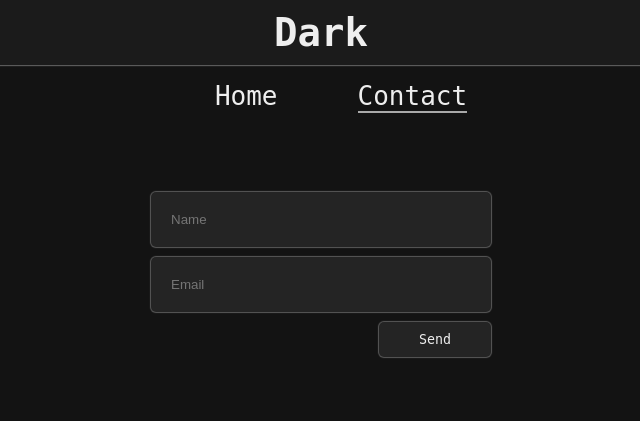
After one commit to H1ra1/cursoEH, a Django app: page /contact/ in a window 1280 px wide. The commit adds this page. Shown: the top 421 px of the page, without its empty margins (319-959 px from the left). Run offline with Django 3.2, Linux system fonts and the light colour scheme.

Commit message:
criar novo projeto e adicionar duas páginas e arquivo estático

```diff
--- /dev/null
+++ b/d401-python/myproj/myapp/static/main.css
@@ -0,0 +1,105 @@
+body {
+    margin: 0;
+    background-color: rgb(19, 19, 19);
+}
+
+header {
+    display: flex;
+    justify-content: center;
+    background-color: rgb(27, 27, 27);
+    align-items: flex-end;
+    box-shadow: 0px 0px 1px 1px rgba(255, 255, 255, 0.3)
+}
+
+header h1{
+    margin: 0;
+    font-family: monospace;
+    color: #eee;
+    padding: 10px;
+    font-size: 3em
+}
+
+nav ul {
+    display: flex;
+    justify-content: center;
+    list-style: none;
+}
+
+nav ul li {
+    padding: 0px 40px;
+}
+
+nav ul li a{
+    text-decoration: none;
+    font-family: monospace;
+    font-size: 2em;
+    color: #eee;
+}
+
+nav ul li a:hover {
+    border-bottom: 2px solid darkgray;
+}
+
+main {
+    display: flex;
+    flex-direction: column;
+    align-items: center;
+    padding: 60px;
+}
+
+main p{
+    color: #eee;
+    font-family: monospace;
+}
+
+.contact {
+    display: flex;
+    flex-direction: column;
+}
+
+.contact input {
+    width: 300px;
+    padding: 20px;
+    margin: 5px;
+    border: none;
+    box-shadow: 0px 0px 1px 1px rgba(255, 255, 255, 0.3);
+    background-color: rgb(36, 36, 36);
+    color: #eee;
+    transition: all 0.3s linear;
+    border-radius: 5px;
+}
+
+.contact input:hover {
+    box-shadow: 0px 0px 3px 1px rgba(255, 255, 255, 0.8);
+}
+
+.contact input:focus {
+    box-shadow: 0px 0px 3px 1px rgba(255, 255, 255, 0.9);
+}
+
+.contact button {
+    padding: 10px 40px;
+    border-radius: 5px;
+    margin: 5px;
+    align-self: flex-end;
+    cursor: pointer;
+    box-shadow: 0px 0px 1px 1px rgba(255, 255, 255, 0.3);
+    background-color: rgb(36, 36, 36);
+    color: #eee;
+    font-family: monospace;
+    border: none;
+    transition: all 0.3s linear;
+}
+
+.contact button:hover {
+    box-shadow: 0px 0px 3px 1px rgba(255, 255, 255, 0.5);
+}
+
+.contact button:active {
+    box-shadow: 0px 0px 3px 1px rgba(255, 255, 255, 1);
+    color: #fff;
+}
+
+.target {
+    border-bottom: 2px solid darkgray;
+}
--- /dev/null
+++ b/d401-python/myproj/myapp/templates/contact.html
@@ -0,0 +1,29 @@
+{% load staticfiles %}
+<!DOCTYPE html>
+<html lang="pt-br">
+<head>
+    <meta charset="UTF-8">
+    <meta name="viewport" content="width=device-width, initial-scale=1.0">
+    <meta http-equiv="X-UA-Compatible" content="ie=edge">
+    <title>Dark - Contact</title>
+    <link rel="stylesheet" href="{% static 'main.css' %}">
+</head>
+<body>
+    <header>
+        <h1>Dark</h1>
+    </header>
+    <nav>
+        <ul>
+            <li><a href="/home">Home</a></li>
+            <li><a href="/contact" class="target">Contact</a></li>
+        </ul>
+    </nav>
+    <main>
+        <div class="contact">
+            <input type="text" placeholder="Name">
+            <input type="email" placeholder="Email">
+            <button>Send</button>
+        </div>
+    </main>
+</body>
+</html>
--- a/d401-python/myproj/myapp/views.py
+++ b/d401-python/myproj/myapp/views.py
@@ -2,5 +2,9 @@ from django.shortcuts import render
 
 # Create your views here.
 
-def teste(request):
+def home(request):
     return render(request, 'index.html')
+
+
+def contact(request):
+    return render(request, 'contact.html')
--- a/d401-python/myproj/myproj/settings.py
+++ b/d401-python/myproj/myproj/settings.py
@@ -104,7 +104,7 @@ AUTH_PASSWORD_VALIDATORS = [
 # Internationalization
 # https://docs.djangoproject.com/en/2.2/topics/i18n/
 
-LANGUAGE_CODE = 'en-us'
+LANGUAGE_CODE = 'pt-br'
 
 TIME_ZONE = 'UTC'
 
--- a/d401-python/myproj/myproj/urls.py
+++ b/d401-python/myproj/myproj/urls.py
@@ -15,9 +15,11 @@ Including another URLconf
 """
 from django.contrib import admin
 from django.urls import path
-from myapp.views import teste
+from myapp.views import home, contact
 
 urlpatterns = [
     path('admin/', admin.site.urls),
-    path('', teste)
+    path('', home),
+    path('home/', home),
+    path('contact/', contact)
 ]
```
Also changed, not shown: d401-python/myproj/myapp/templates/index.html (+29 -3 lines), 1 other file.
